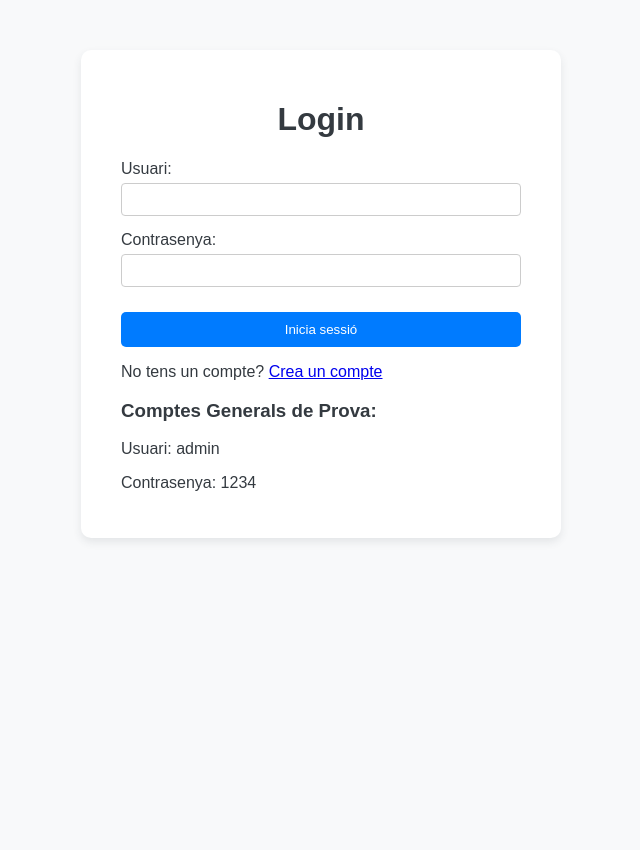
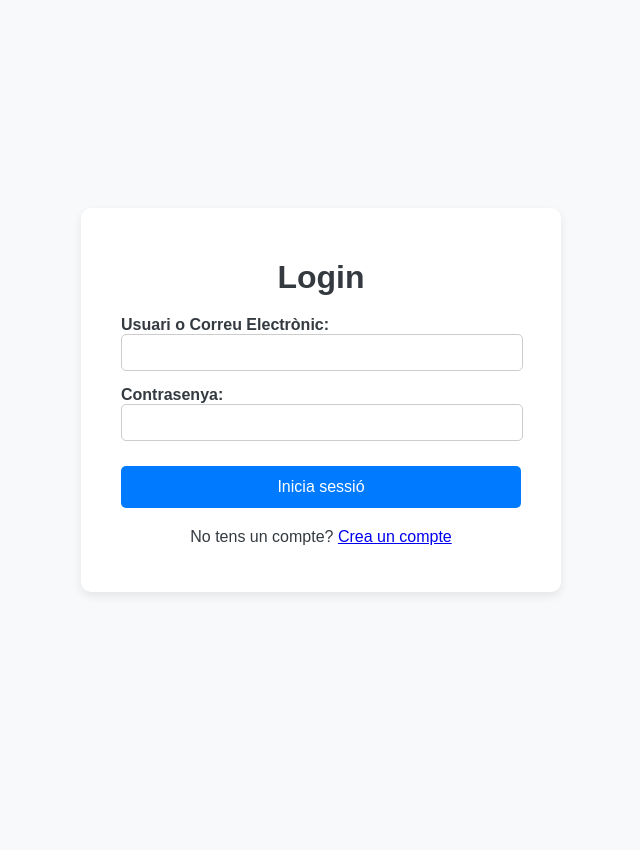
Before and after one commit to LluisNoval/IAW_lluis, a PHP site: page /public/login.php in a window 1280 px wide. Shown: the whole page, without its empty margins (319-959 px from the left). After the commit the page ends 595 px from the top, so only its background shows below. Run offline with PHP 8.4, Linux system fonts and the light colour scheme.

Commit message:
Gestio d'errors i seguretat

```diff
--- a/ProjecteFinal/index.php
+++ b/ProjecteFinal/index.php
@@ -1,3 +1,4 @@
 <?php
-
-require 'views/login.view.php';
+// Punt d'entrada. Redirecció al controlador de login.
+header('Location: public/login.php');
+exit();
--- a/ProjecteFinal/public/css/styles.css
+++ b/ProjecteFinal/public/css/styles.css
@@ -1,57 +1,72 @@
 body {
     font-family: Arial, sans-serif;
-    background-color: #f8f9fa; /* Color de fons general */
-    color: #343a40; /* Color de text principal */
+    background-color: #f8f9fa;
+    color: #343a40;
 
+    /* Centra el contingut a la pàgina */
     display: flex;
-    justify-content: center; /* Centra horitzontalment */
-    align-items: flex-start; /* Aliniar a la part superior */
-    padding-top: 50px; /* Espai des de dalt */
-    height: 100vh; /* Altura completa de la finestra */
+    justify-content: center;
+    align-items: center;
+    height: 100vh;
     margin: 0;
 }
 
-.titol-login {
-    text-align: center;
-}
-
-.login-container {
-    background-color: #ffffff; /* Color de fons del contenidor */
+/* Contenidor principal per als formularis */
+.form-container {
+    background-color: #ffffff;
     padding: 30px 40px;
     border-radius: 10px;
-    box-shadow: 0 4px 8px rgba(52, 58, 64, 0.1); /* Ombra suau */
+    box-shadow: 0 4px 8px rgba(52, 58, 64, 0.1);
     width: 400px;
 }
 
-.login-container form {
+.form-container h1 {
+    text-align: center;
+    margin-bottom: 20px;
+}
+
+.form-container form {
     display: flex;
     flex-direction: column;
-    align-items: stretch;
 }
 
 .form-group {
     margin-bottom: 15px;
-    display: flex;
-    flex-direction: column;
 }
 
 .form-group label {
     margin-bottom: 5px;
+    font-weight: bold;
 }
 
 .form-group input {
-    padding: 8px;
+    padding: 10px;
     border: 1px solid #ccc;
-    border-radius: 4px;
+    border-radius: 5px;
+    width: 95%;
+}
+
+.register-section, .login-section, .general-accounts {
+    text-align: center;
+    margin-top: 20px;
+}
+
+.general-accounts h3 {
+    margin-bottom: 10px;
 }
 
 button {
-    background-color: #007bff; /* Color primari per al botó */
-    color: #ffffff; /* Color del text del botó */
+    background-color: #007bff;
+    color: #ffffff;
     border: none;
-    padding: 10px;
+    padding: 12px;
     border-radius: 5px;
     cursor: pointer;
     width: 100%;
     margin-top: 10px;
+    font-size: 16px;
 }
+
+button:hover {
+    background-color: #0056b3;
+}
--- a/ProjecteFinal/public/login.php
+++ b/ProjecteFinal/public/login.php
@@ -1,29 +1,55 @@
 <?php
-session_start(); //Inicia sessió
+// Controlador de login.
+session_start();
+require_once __DIR__ . '/../src/database.php';
+require_once __DIR__ . '/../src/flash_messages.php';
 
-// Comprovem si el formulari s'ha enviat
+// Comprova l'enviament del formulari.
 if ($_SERVER["REQUEST_METHOD"] == "POST") {
-    // Agafem les dades del formulari
-    $username = $_POST['username'];
-    $password = $_POST['password'];
+    $login_identifier = $_POST['login_identifier'] ?? '';
+    $contrasenya = $_POST['password'] ?? '';
 
-    // Usuari i contrasenya correctes (exemple fix)
-    $usuari_correcte = "admin";
-    $contrasenya_correcta = "1234";
+    if (empty($login_identifier) || empty($contrasenya)) {
+        set_flash_message('error', 'Has d\'introduir usuari/correu i contrasenya.');
+    } else {
+        // Validació de caràcters permesos
+        $es_email = str_contains($login_identifier, '@');
+        $valid = false;
+        if ($es_email) {
+            // Si sembla un email, el validem com a tal
+            if (filter_var($login_identifier, FILTER_VALIDATE_EMAIL)) {
+                $valid = true;
+            }
+        } else {
+            // Si no, el validem com a nom d'usuari
+            if (preg_match('/^[a-zA-Z0-9_]+$/', $login_identifier)) {
+                $valid = true;
+            }
+        }
 
-    // Comprovació
-    if ($username === $usuari_correcte && $password === $contrasenya_correcta) {
-        // Si són correctes, desm l'usuari a la sessió i redirigim
-        $_SESSION['loggedin'] = true;   // IMPORTANT per al control d'accés
-        $_SESSION['username'] = $username;
+        if (!$valid) {
+            set_flash_message('error', 'El format de l\'usuari o correu no és vàlid.');
+        } else {
+            // Validació amb la base de dades.
+            // La funció retorna el nom d'usuari si l'autenticació és correcta.
+            $nom_usuari_validat = verificarUsuari($dbConnection, $login_identifier, $contrasenya);
 
-        header("Location: dashboard.php");
-        exit();
-    } else {
-        // Si són incorrectes, mostrem un missatge
-        echo "<p style='color:red;'>Usuari o contrasenya incorrectes!</p>";
+            if ($nom_usuari_validat) {
+                // Inicia la sessió de l'usuari.
+                $_SESSION['loggedin'] = true;
+                $_SESSION['username'] = $nom_usuari_validat; // Guardem el nom d'usuari real.
+
+                // Redirecció al dashboard.
+                header("Location: dashboard.php");
+                exit();
+            } else {
+                // Missatge d'error.
+                set_flash_message('error', 'L\'usuari/correu o la contrasenya són incorrectes.');
+            }
+        }
     }
 }
 
+// Carrega la vista del login.
 require_once __DIR__ . '/../views/login.view.php';
 ?>
--- a/ProjecteFinal/public/logout.php
+++ b/ProjecteFinal/public/logout.php
@@ -1,6 +1,9 @@
 <?php
+// Tanca la sessió.
 session_start();
 session_destroy();
+
+// Redirecció a l'inici.
 header("Location: ../index.php");
 exit();
 ?>
--- /dev/null
+++ b/ProjecteFinal/src/flash_messages.php
@@ -0,0 +1,31 @@
+<?php
+// src/flash_messages.php
+
+/**
+ * Guarda un missatge flash a la sessió.
+ *
+ * @param string $type El tipus de missatge (ex: 'error', 'success', 'warning').
+ * @param string $message El text del missatge.
+ */
+function set_flash_message(string $type, string $message): void {
+    if (session_status() === PHP_SESSION_NONE) {
+        session_start();
+    }
+    $_SESSION['flash_messages'][] = ['type' => $type, 'message' => $message];
+}
+
+/**
+ * Obté tots els missatges flash i els elimina de la sessió.
+ *
+ * @return array La llista de missatges.
+ */
+function get_flash_messages(): array {
+    if (session_status() === PHP_SESSION_NONE) {
+        session_start();
+    }
+
+    $messages = $_SESSION['flash_messages'] ?? [];
+    unset($_SESSION['flash_messages']);
+
+    return $messages;
+}
--- a/ProjecteFinal/views/login.view.php
+++ b/ProjecteFinal/views/login.view.php
@@ -4,15 +4,18 @@
     <meta charset="UTF-8">
     <meta name="viewport" content="width=device-width, initial-scale=1.0">
     <title>Login</title>
-    <link rel="stylesheet" href="public/css/styles.css">
+    <link rel="stylesheet" href="css/styles.css">
 </head>
 <body>
-    <div class="login-container">
-        <h1 class="titol-login">Login</h1>
-        <form action="public/login.php" method="post">
+    <div class="form-container">
+        <h1>Login</h1>
+
+        <?php require_once __DIR__ . '/partials/show_messages.php'; ?>
+
+        <form action="login.php" method="post">
             <div class="form-group">
-                <label for="username">Usuari:</label>
-                <input type="text" id="username" name="username" required>
+                <label for="login_identifier">Usuari o Correu Electrònic:</label>
+                <input type="text" id="login_identifier" name="login_identifier" pattern="[a-zA-Z0-9_@.]+" title="Només lletres, números i els caràcters _ @ ." required>
             </div>
             <div class="form-group">
                 <label for="password">Contrasenya:</label>
@@ -21,12 +24,7 @@
             <button type="submit">Inicia sessió</button>
         </form>
         <div class="register-section">
-            <p>No tens un compte? <a href="/public/register.php">Crea un compte</a></p>
-        </div>
-        <div class="general-accounts">
-            <h3>Comptes Generals de Prova:</h3>
-            <p>Usuari: admin</p>
-            <p>Contrasenya: 1234</p>
+            <p>No tens un compte? <a href="register.php">Crea un compte</a></p>
         </div>
     </div>
 </body>
--- /dev/null
+++ b/ProjecteFinal/views/partials/show_messages.php
@@ -0,0 +1,28 @@
+<?php
+// views/partials/show_messages.php
+
+// Aquesta funció ha d'estar disponible, així que la requerim si cal.
+// El controlador principal ja l'hauria d'haver inclòs.
+if (function_exists('get_flash_messages')) {
+    $messages = get_flash_messages();
+
+    if (!empty($messages)) {
+        foreach ($messages as $msg) {
+            $type = htmlspecialchars($msg['type']);
+            $message = htmlspecialchars($msg['message']);
+
+            // Defineix el color de fons basat en el tipus de missatge
+            $color = 'grey'; // Color per defecte
+            if ($type === 'error') {
+                $color = '#f8d7da'; // Vermell clar per a errors
+            } elseif ($type === 'success') {
+                $color = '#d4edda'; // Verd clar per a èxits
+            }
+
+            // Mostra el missatge
+            echo "<div class='flash-message' style='padding: 10px; margin-bottom: 15px; border-radius: 5px; background-color: {$color}; text-align: center;'>";
+            echo $message;
+            echo "</div>";
+        }
+    }
+}
```
Also changed, not shown: ProjecteFinal/public/dashboard.php (+8 -5 lines), ProjecteFinal/public/register.php (+57 -3 lines), ProjecteFinal/src/database.php (added, +96 -0 lines), ProjecteFinal/views/register.view.php (+12 -5 lines).
